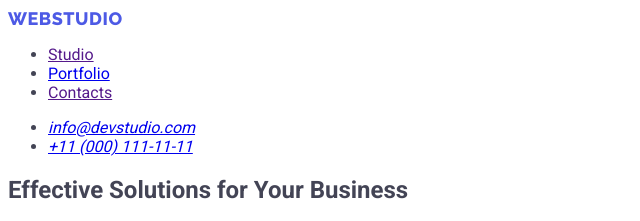
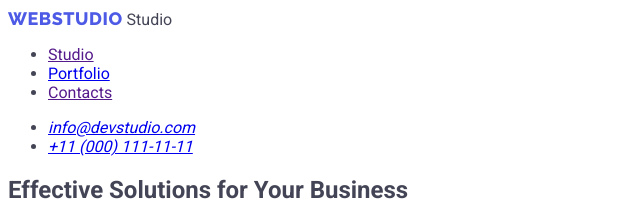
Before and after one commit to AAA-191171/goit-markup-hw-02, a plain HTML site: page index.html in a window 1280 px wide. Shown: the top 221 px of the page, 0-640 px from the left. Drawn offline with Linux system fonts and the light colour scheme.

Commit message:
update index.html

```diff
--- a/css/styles.css
+++ b/css/styles.css
@@ -30,6 +30,9 @@ body {
   color: #4d5ae5;
 }
 
+.heder-logo-studio {
+}
+
 .header-list {
 }
 
--- a/index.html
+++ b/index.html
@@ -18,6 +18,7 @@
     <header class="header">
       <nav class="header-nav">
         <a class="heder-logo link" href="./index.html">WebStudio</a>
+        <span class="heder-logo-studio">Studio</span>
         <ul class="header-list">
           <li class="header-item">
             <a class="head-link" href="">Studio</a>
```
